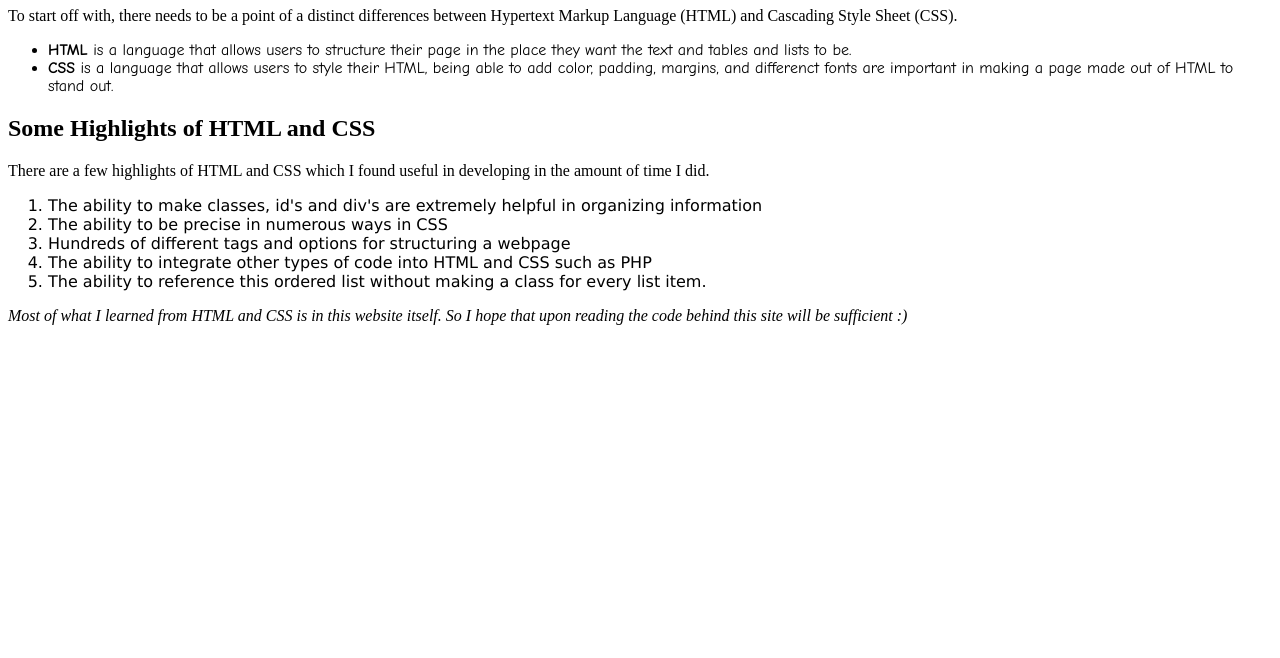
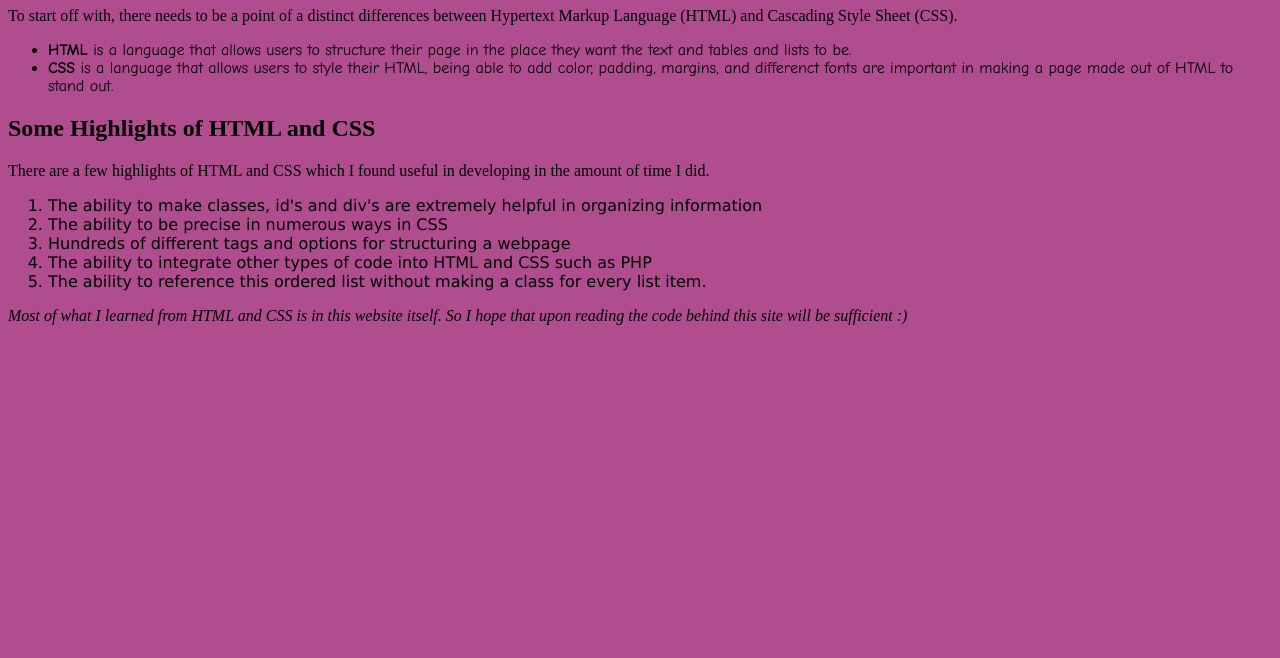
Before and after one commit to SMcMurter/SMcMurter.github.io, a plain HTML site: page css1110.html in a window 1280 px wide. Shown: the part 142-800 px from the top of the page. Drawn offline with Linux system fonts and the light colour scheme.

Commit message:
Update css1110.html

```diff
--- a/css1110.html
+++ b/css1110.html
@@ -26,9 +26,8 @@
 /* Add a color to the active/current link */
 .topnav a.active {
   background-color: #4CAF50;
-  color: d85daf;
 }
-body{background-color:d442f4;}
+body{background-color:#af4d8f;}
 
     .list{
         font-family:"Comic Sans MS", cursive, sans-serif;
```
